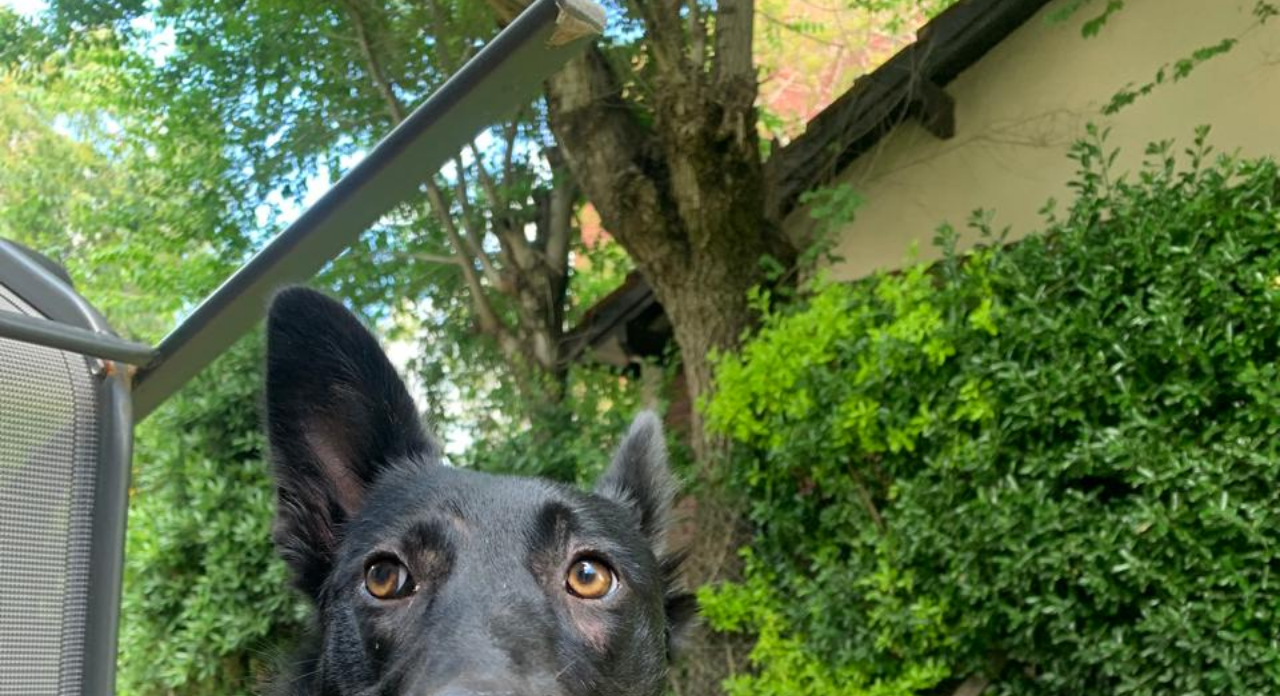
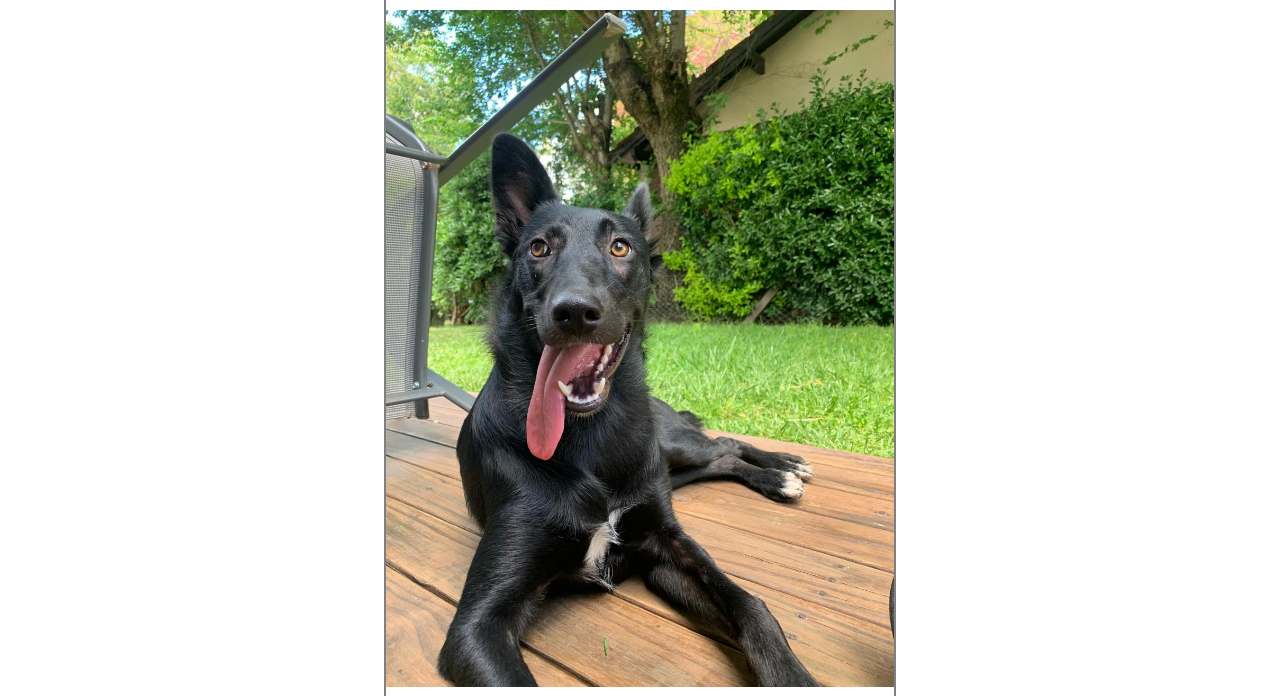
Before and after one commit to MateoFontaine/Iam, an Astro site: page /perros/1 in a window 1280 px wide. Shown: the part 104-800 px from the top of the page. Built offline with nearby package versions, Linux system fonts and the light colour scheme; Astro itself is replaced by a stand-in of ours; a web font is replaced by a local one.

Commit message:
Mejroamos las vista desktop

```diff
--- a/src/components/footer.astro
+++ b/src/components/footer.astro
@@ -1,7 +1,7 @@
 ---
 ---
 <section class="animate-fadeIn">
-    <div class="bg-[#FF7700] w-full h-20 flex justify-center items-center flex-col text-white">
+    <div class="bg-[#FF7700] w-full h-20 flex justify-center items-center flex-col text-white rounded-b-[14px]">
         <p class="text-sm">© 2024 QR para Perros. Todos los derechos reservados.</p>
         <p class="text-sm">Versión 1.1.0</p>
     </div>
--- a/src/pages/perros/[id].astro
+++ b/src/pages/perros/[id].astro
@@ -24,6 +24,8 @@ console.log('Perro:', perro);
 ---
 
 <Layout title={perro ? `Hola soy ${perro.Nombre}` : "Perro no encontrado"}>
+  <div class="other">
+  <div class="all">
   <header>
     <Head />
   </header>
@@ -41,4 +43,29 @@ console.log('Perro:', perro);
       <p>Perro no encontrado</p>
     )}
   </main>
+</div>
+</div>
 </Layout>
+
+<style>
+  @media (min-width: 1024px) {
+  .other{
+    display: flex;
+    justify-content: center;
+    flex-direction: column;
+    align-items: center ;
+    width: 100%;
+    margin-top: 2rem;
+    margin-bottom: 5rem;
+  }
+  .all{
+    display: flex;
+    justify-content: center;
+    align-items: center;
+    flex-direction: column;
+    width: 40%;
+    border: 2px solid gray;
+    border-radius: 16px;
+  }
+}
+</style>
```
